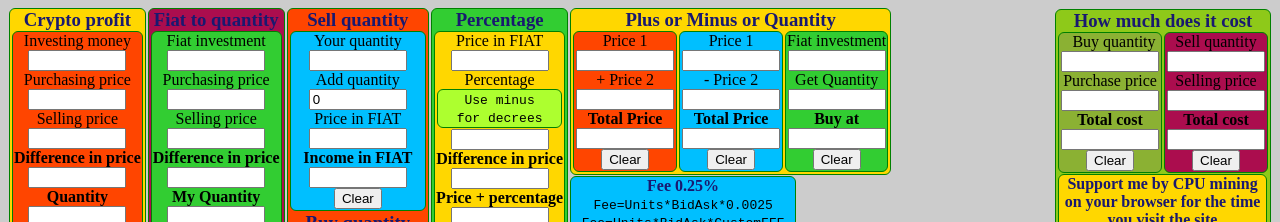
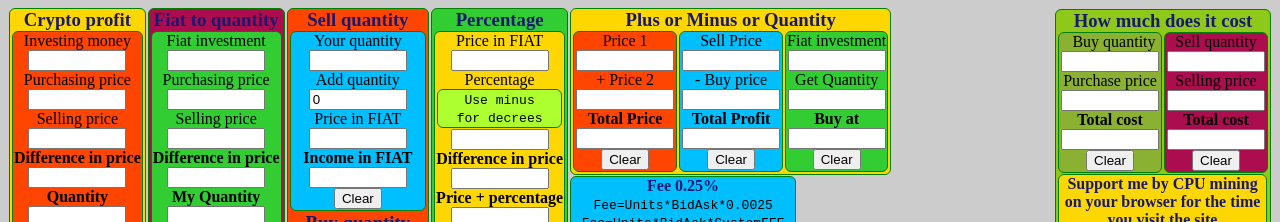
Before and after one commit to myprofit/myprofit.github.io, a plain HTML site: page index.html in a window 1280 px wide. Shown: the top 222 px of the page. Drawn offline with Linux system fonts and the light colour scheme.

Commit message:
Update index.html

```diff
--- a/index.html
+++ b/index.html
@@ -502,11 +502,11 @@ m530 5 l0 -220 -220 0 -220 0 0 220 0 220 220 0 220 0 0 -220z"/>
             <input id="EVB" value="" style="width: 90px" type="text"></b> <input
 
 value="Clear" onclick="clearContent91()" type="button"> </div>
-        <div class="floating-box cont5" style="width: 100px"> Price 1<br>
+        <div class="floating-box cont5" style="width: 100px">Sell Price<br>
           <input id="VBN" value="" style="width: 90px" type="number"><br>
-          - Price 2<br>
+          - Buy price<br>
           <input id="XCZ" value="" style="width: 90px" type="number"><br>
-          <b> Total Price<br>
+          <b> Total Profit<br>
             <input id="LKL" value="" style="width: 90px" type="text"></b> <input
 
 value="Clear" onclick="clearContent92()" type="button"> </div>
```
